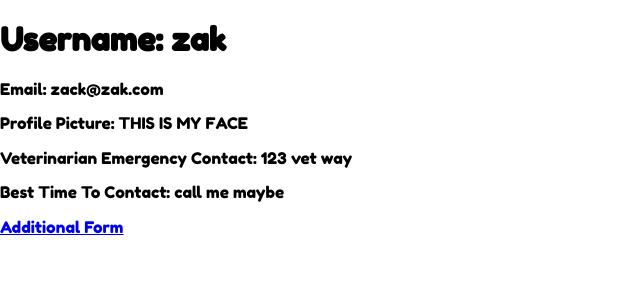
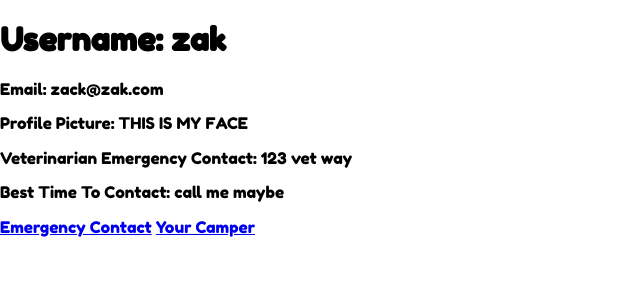
Before and after one commit to teresacho135/haileysdoggiedaycamp, a Django app: template templates/accounts/profile.html in a window 1280 px wide. Shown: the part 50-350 px from the top of the page, without its empty margins (0-640 px from the left). Run offline with Django 3.2, Linux system fonts and the light colour scheme; the template is opened without the code that fills it: values that come from a table or form of the project are taken from there, others are empty; data comes from the database, SQL or seed files in the repository; some libraries are stand-ins or nearby versions.

Commit message:
changes additional form button to emergency contact

```diff
--- a/templates/accounts/profile.html
+++ b/templates/accounts/profile.html
@@ -11,7 +11,8 @@
         <p>Veterinarian Emergency Contact: {{ profile.vet_info }}</p>
         <p>Best Time To Contact: {{ profile.contact_info }}</p>
       </div>
-            <a href="{% url 'profile_create' %}">Additional Form</a>
+            <a href="{% url 'profile_create' %}">Emergency Contact</a>
+            <a href="{% url 'camper' %}">Your Camper</a>
     </div>
   </div>
   </div>
```
